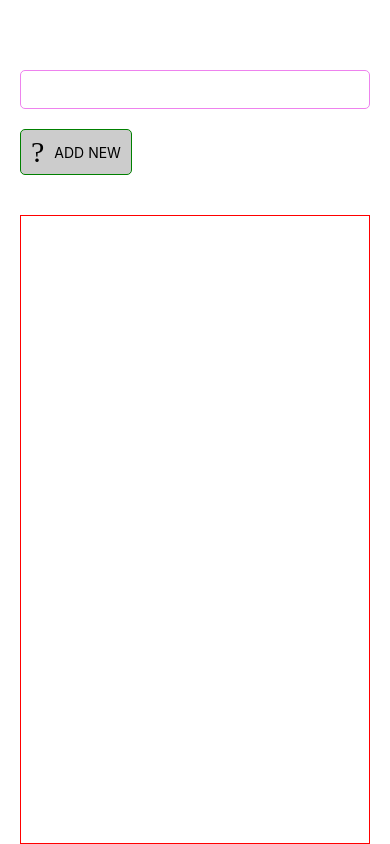
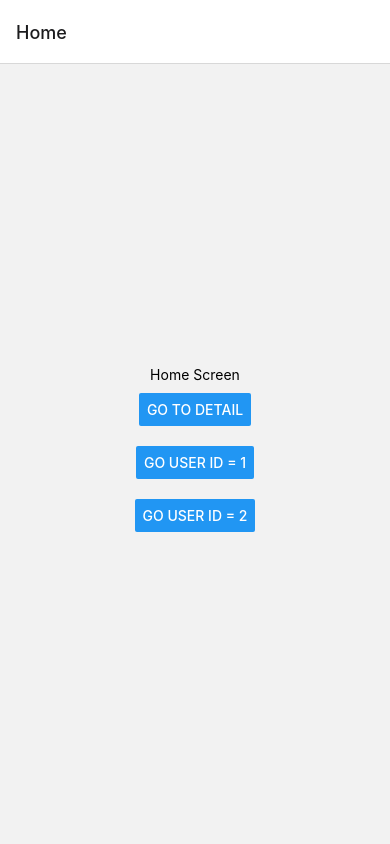
Before and after one commit to DiAyTi38/test-reactnative, a React Native app: screen / in a window 390 px wide. Built offline with nearby package versions, Linux system fonts and the light colour scheme.

Commit message:
video 46

```diff
--- a/App.tsx
+++ b/App.tsx
@@ -1,54 +1,63 @@
 import { StatusBar } from 'expo-status-bar';
 import { useState } from 'react';
-import { Button, ScrollView, FlatList, StyleSheet, Text, TextInput, View, TouchableWithoutFeedback, Keyboard } from 'react-native';
-import InputTodo from './components/todo/input.todo';
-import ListTodo from './components/todo/list.todo';
-import FlexBox from './components/todo/flexbox';
+import { Button, Text, View } from 'react-native';
+import { NavigationContainer, useNavigation } from '@react-navigation/native';
+import { createNativeStackNavigator } from '@react-navigation/native-stack';
 
 export default function App() {
-  const [todoList, setTodoList] = useState<ITodo[]>([])
 
-  function randomInteger(min: number, max: number) {
-    return Math.floor(Math.random() * (max - min + 1)) + min;
+  const Stack = createNativeStackNavigator();
+
+  function HomeScreen(props: any) {
+    const navigation = props.navigation;
+
+    return (
+      <View style={{ flex: 1, alignItems: 'center', justifyContent: 'center' }}>
+        <Text>Home Screen</Text>
+        <View style = {{ marginVertical: 10}}>
+          <Button
+            onPress = {() => navigation.navigate("Details")}
+            title= 'Go to Detail'
+          />
+        </View>
+
+        <View style = {{ marginVertical: 10}}>
+          <Button
+            onPress = {() => navigation.navigate("Details")}
+            title= 'Go user id = 1'
+          />
+          </View>
+
+          <View style = {{ marginVertical: 10}}>
+          <Button
+            onPress = {() => navigation.navigate("Details")}
+            title= 'Go user id = 2'
+          />
+        </View>
+      </View>
+    );
   }
 
-  const addTodo = (text: string) => {
-    const todo = {id: randomInteger(1, 1000000), title: text};
-    setTodoList([...todoList, todo]);
-  }
-
-  const deleteTodo = (id: number) => {
-    const newTodo = todoList.filter(todo => todo.id != id);
-    setTodoList(newTodo);
+  function DetailsScreen() {
+    const navigation:any = useNavigation();
+    return (
+      <View style={{ flex: 1, alignItems: 'center', justifyContent: 'center' }}>
+        <Text>Details Screen</Text>
+        <Text>User id = </Text>
+        <Button
+          onPress = {() => navigation.goBack()}
+          title= 'Go back Home'
+        />
+      </View>
+    );
   }
 
   return (
-    // <FlexBox/>
-    <TouchableWithoutFeedback onPress= {() => Keyboard.dismiss()}>
-    <View style={styles.container}>
-
-    <InputTodo
-      addTodo={addTodo}
-    />
-    <ListTodo
-      todoList={todoList}
-      deleteTodo={deleteTodo}
-    />
-    </View>
-    </TouchableWithoutFeedback>
+    <NavigationContainer>
+      <Stack.Navigator>
+          <Stack.Screen name = "Home" component={HomeScreen}/>
+          <Stack.Screen name = "Details" component={DetailsScreen}/>
+      </Stack.Navigator>
+    </NavigationContainer>
   );
 }
-
-const styles = StyleSheet.create({
-  container: {
-    flex: 1,
-    backgroundColor: '#fff',
-    // alignItems: 'center',
-    // justifyContent: 'center',
-    fontSize: 60,
-    color: 'red',
-    paddingTop: 20,
-    paddingHorizontal: 20,
-    marginTop: 50
-  },
-});
--- a/package.json
+++ b/package.json
@@ -13,10 +13,14 @@
     "ios": "expo start --ios"
   },
   "dependencies": {
+    "@react-navigation/native": "6.1.18",
+    "@react-navigation/native-stack": "6.11.0",
     "expo": "51.0.22",
     "expo-status-bar": "1.12.1",
     "react": "18.2.0",
-    "react-native": "0.74.3"
+    "react-native": "0.74.3",
+    "react-native-safe-area-context": "4.10.5",
+    "react-native-screens": "3.31.1"
   },
   "devDependencies": {
     "@babel/core": "7.24.9",
```
Also changed, not shown: 2 other files (tests, documents, lock files or other folders).
